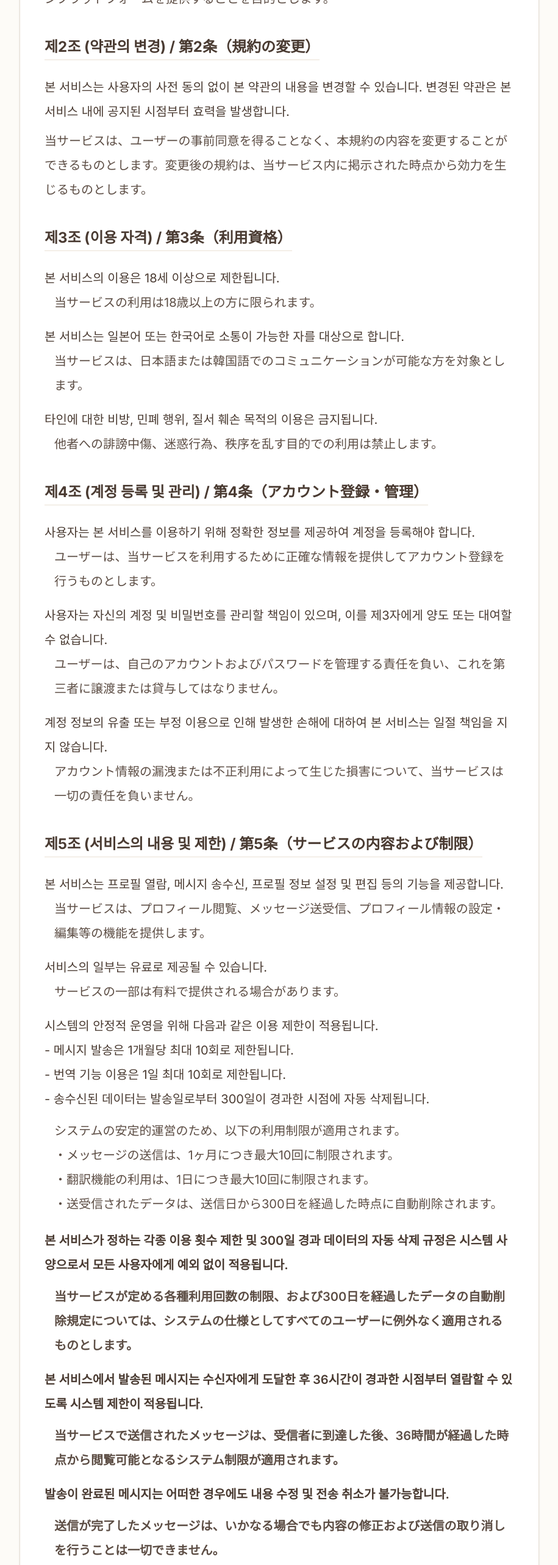
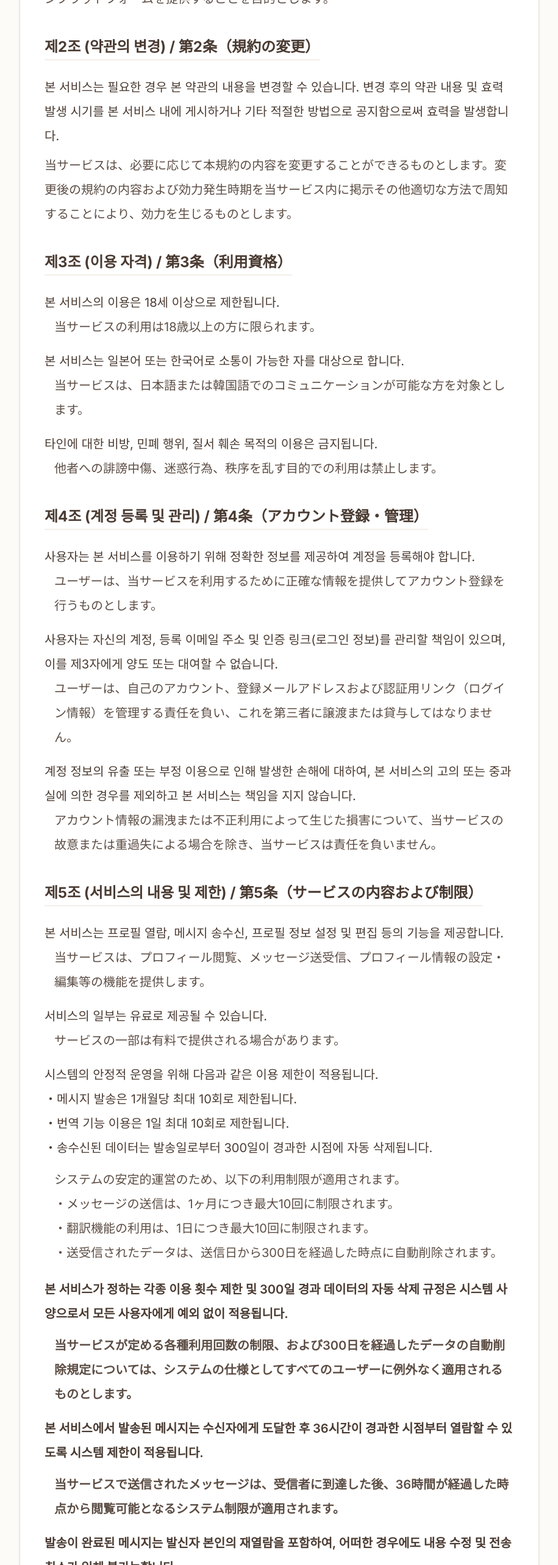
Before and after one commit to pen-pal-mvp/sun-cafe, a Next.js app: page /terms in a window 1280 px wide. Shown: the part 820-3386 px from the top of the page at 61% size, without its empty margins (182-1097 px from the left). Built offline with nearby package versions, Linux system fonts and the light colour scheme; no server answers.

Commit message:
Update terms of service

```diff
--- a/src/app/terms/page.tsx
+++ b/src/app/terms/page.tsx
@@ -163,8 +163,8 @@ export default function Terms() {
             <section>
               <h3 className="text-2xl font-bold text-[#4a3b32] mb-3 border-b-2 border-[#f4efe8] inline-block pb-1">제2조 (약관의 변경) / 第2条（規約の変更）</h3>
               <div className="space-y-2 mt-3">
-                <p className="text-[#4a3b32]">본 서비스는 사용자의 사전 동의 없이 본 약관의 내용을 변경할 수 있습니다. 변경된 약관은 본 서비스 내에 공지된 시점부터 효력을 발생합니다.</p>
-                <p className="text-[#5c4d44]">当サービスは、ユーザーの事前同意を得ることなく、本規約の内容を変更することができるものとします。変更後の規約は、当サービス内に掲示された時点から効力を生じるものとします。</p>
+                <p className="text-[#4a3b32]">본 서비스는 필요한 경우 본 약관의 내용을 변경할 수 있습니다. 변경 후의 약관 내용 및 효력 발생 시기를 본 서비스 내에 게시하거나 기타 적절한 방법으로 공지함으로써 효력을 발생합니다.</p>
+                <p className="text-[#5c4d44]">当サービスは、必要に応じて本規約の内容を変更することができるものとします。変更後の規約の内容および効力発生時期を当サービス内に掲示その他適切な方法で周知することにより、効力を生じるものとします。</p>
               </div>
             </section>
 
@@ -194,12 +194,12 @@ export default function Terms() {
                   <p className="text-[#5c4d44] ml-4">ユーザーは、当サービスを利用するために正確な情報を提供してアカウント登録を行うものとします。</p>
                 </div>
                 <div>
-                  <p className="text-[#4a3b32]">사용자는 자신의 계정 및 비밀번호를 관리할 책임이 있으며, 이를 제3자에게 양도 또는 대여할 수 없습니다.</p>
-                  <p className="text-[#5c4d44] ml-4">ユーザーは、自己のアカウントおよびパスワードを管理する責任を負い、これを第三者に譲渡または貸与してはなりません。</p>
+                  <p className="text-[#4a3b32]">사용자는 자신의 계정, 등록 이메일 주소 및 인증 링크(로그인 정보)를 관리할 책임이 있으며, 이를 제3자에게 양도 또는 대여할 수 없습니다.</p>
+                  <p className="text-[#5c4d44] ml-4">ユーザーは、自己のアカウント、登録メールアドレスおよび認証用リンク（ログイン情報）を管理する責任を負い、これを第三者に譲渡または貸与してはなりません。</p>
                 </div>
                 <div>
-                  <p className="text-[#4a3b32]">계정 정보의 유출 또는 부정 이용으로 인해 발생한 손해에 대하여 본 서비스는 일절 책임을 지지 않습니다.</p>
-                  <p className="text-[#5c4d44] ml-4">アカウント情報の漏洩または不正利用によって生じた損害について、当サービスは一切の責任を負いません。</p>
+                  <p className="text-[#4a3b32]">계정 정보의 유출 또는 부정 이용으로 인해 발생한 손해에 대하여, 본 서비스의 고의 또는 중과실에 의한 경우를 제외하고 본 서비스는 책임을 지지 않습니다.</p>
+                  <p className="text-[#5c4d44] ml-4">アカウント情報の漏洩または不正利用によって生じた損害について、当サービスの故意または重過失による場合を除き、当サービスは責任を負いません。</p>
                 </div>
               </div>
             </section>
@@ -218,9 +218,9 @@ export default function Terms() {
 
                 <div className="mt-4">
                   <p className="text-[#4a3b32]">시스템의 안정적 운영을 위해 다음과 같은 이용 제한이 적용됩니다.
-                    <br/>- 메시지 발송은 1개월당 최대 10회로 제한됩니다.
-                    <br/>- 번역 기능 이용은 1일 최대 10회로 제한됩니다.
-                    <br/>- 송수신된 데이터는 발송일로부터 300일이 경과한 시점에 자동 삭제됩니다.
+                    <br/>・메시지 발송은 1개월당 최대 10회로 제한됩니다.
+                    <br/>・번역 기능 이용은 1일 최대 10회로 제한됩니다.
+                    <br/>・송수신된 데이터는 발송일로부터 300일이 경과한 시점에 자동 삭제됩니다.
                   </p>
                   <p className="text-[#5c4d44] ml-4 mt-3">システムの安定的運営のため、以下の利用制限が適用されます。
                     <br/>・メッセージの送信は、1ヶ月につき最大10回に制限されます。
@@ -248,10 +248,10 @@ export default function Terms() {
 
                 <div className="mt-4">
                   <p className="text-[#4a3b32] font-semibold">
-                    발송이 완료된 메시지는 어떠한 경우에도 내용 수정 및 전송 취소가 불가능합니다.
+                    발송이 완료된 메시지는 발신자 본인의 재열람을 포함하여, 어떠한 경우에도 내용 수정 및 전송 취소가 일체 불가능합니다.
                   </p>
                   <p className="text-[#5c4d44] ml-4 mt-3 font-semibold">
-                    送信が完了したメッセージは、いかなる場合でも内容の修正および送信の取り消しを行うことは一切できません。
+                    送信が完了したメッセージは、送信者自身による再閲覧を含め、いかなる場合でも内容の修正および送信の取り消しを行うことは一切できません。
                   </p>
                 </div>
               </div>
@@ -282,7 +282,7 @@ export default function Terms() {
             </section>
 
             <section>
-              <h3 className="text-2xl font-bold text-[#4a3b32] mb-3 border-b-2 border-[#f4efe8] inline-block pb-1">제7조 (금지 사항) / 第7조（禁止事項）</h3>
+              <h3 className="text-2xl font-bold text-[#4a3b32] mb-3 border-b-2 border-[#f4efe8] inline-block pb-1">제7조 (금지 사항) / 第7条（禁止事項）</h3>
               <div className="space-y-4 mt-3">
                 <p className="text-[#4a3b32]">사용자는 다음의 행위를 해서는 안 됩니다.</p>
                 <p className="text-[#5c4d44] mb-2">ユーザーは、以下の行為を行ってはなりません。</p>
@@ -326,11 +326,11 @@ export default function Terms() {
             </section>
 
             <section>
-              <h3 className="text-2xl font-bold text-[#4a3b32] mb-3 border-b-2 border-[#f4efe8] inline-block pb-1">제8조 (지적 재산권) / 第8조（知的財産権）</h3>
+              <h3 className="text-2xl font-bold text-[#4a3b32] mb-3 border-b-2 border-[#f4efe8] inline-block pb-1">제8조 (지적 재산권) / 第8条（知的財産権）</h3>
               <div className="space-y-4 mt-3">
                 <div>
-                  <p className="text-[#4a3b32]">사용자가 본 서비스에 게시한 내용의 저작권은 사용자에게 귀속됩니다. 단, 사용자는 본 서비스에 대하여 서비스 제공 및 마케팅 목적을 위해 무상 및 무기한으로 게시 내용을 전 세계적으로 이용할 수 있는 권리를 허락한 것으로 간주합니다.</p>
-                  <p className="text-[#5c4d44] ml-4">ユーザーが当サービス上に投稿した内容の著作権は、ユーザーに帰属します。ただし、ユーザーは当サービスに対し、サービスの提供およびマーケティング目的のために、無償かつ無期限で投稿内容を世界的範囲で利用する権利を許諾したものとみなします。</p>
+                  <p className="text-[#4a3b32]">사용자가 본 서비스에 작성 및 발송한 내용의 저작권은 사용자에게 귀속됩니다. 단, 본 서비스는 서비스의 원활한 운영 및 시스템 처리(메시지 송수신, 번역 기능 제공 등)에 필요한 범위 내에서만 해당 내용을 무상으로 이용할 수 있는 것으로 합니다.</p>
+                  <p className="text-[#5c4d44] ml-4">ユーザーが当サービス上で作成および送信した内容の著作権は、ユーザーに帰属します。ただし、当サービスは、サービスの円滑な運営およびシステム処理（メッセージの送受信、翻訳機能の提供等）に必要な範囲内でのみ、当該内容を無償で利用できるものとします。</p>
                 </div>
                 <div>
                   <p className="text-[#4a3b32]">본 서비스와 관련된 모든 지적 재산권은 본 서비스에 귀속됩니다.</p>
```
